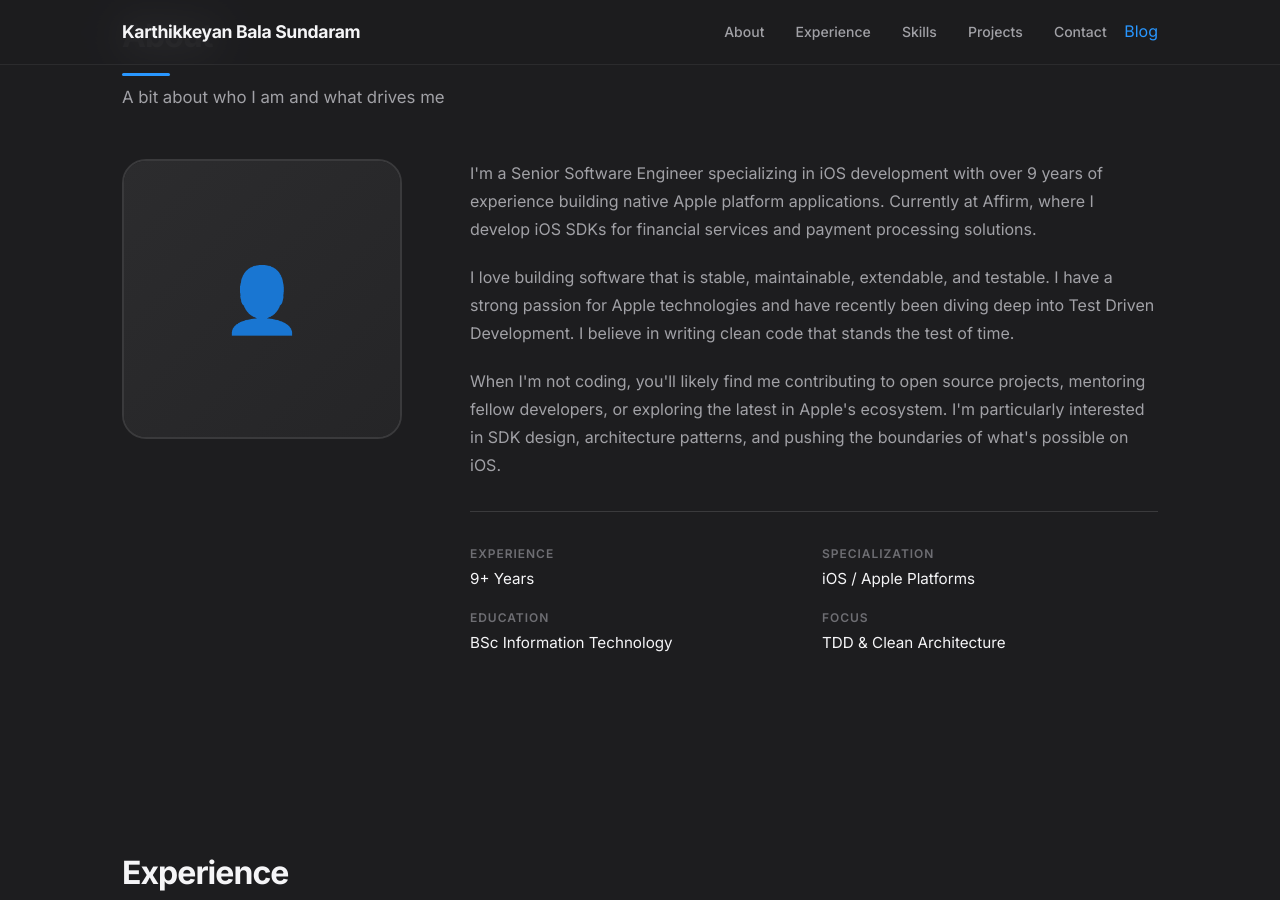
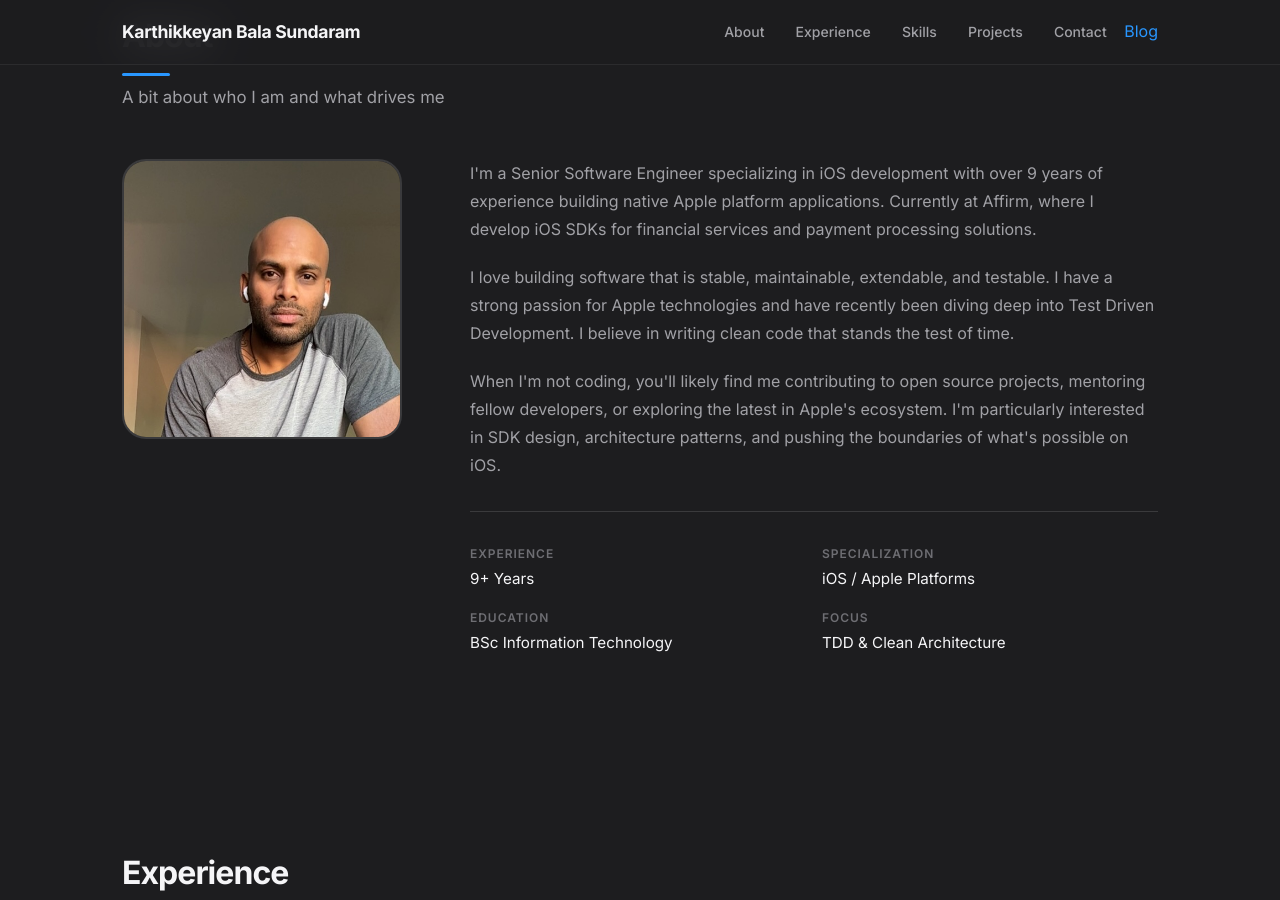
Before and after one commit to karthikkeyan/karthikkeyan.github.io, a Jekyll site: the page built from index.md, in a window 1280 px wide and 900 px high, scrolled down 986 px. Built offline with Jekyll 4.4.1, drawn with Linux system fonts in a browser that asks for light colours.

Commit message:
Add profile photo to About section.
Co-Authored-By: Claude Opus 4.7 <noreply@anthropic.com>

```diff
--- a/index.md
+++ b/index.md
@@ -37,7 +37,7 @@ title: Karthikkeyan Bala Sundaram - Portfolio
   </div>
   <div class="about-grid fade-in">
     <div class="about-photo">
-      <div class="photo-placeholder">&#x1F464;</div>
+      <img src="/img/prof_pic.jpg" alt="Karthikkeyan Bala Sundaram">
     </div>
     <div class="about-content">
       <p>
```
